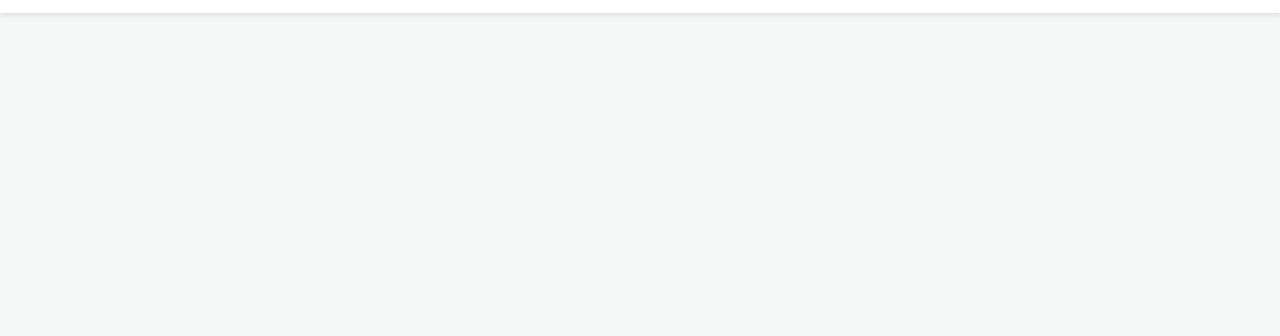
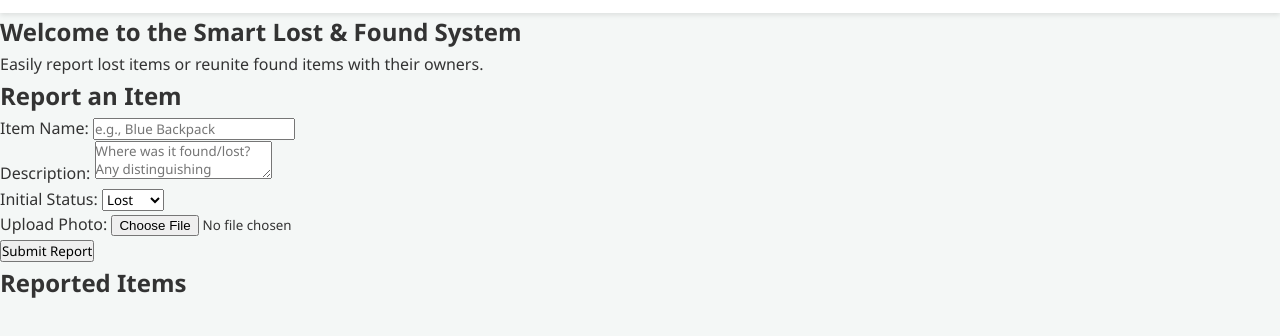
Before and after one commit to Esmartavi/Smart-Lost-and-Found-System-in-Campus, a plain HTML site: page index.html in a window 1280 px wide. Shown: the part 70-406 px from the top of the page. Drawn offline with Linux system fonts and the light colour scheme.

Commit message:
html form for reporting lost and found  kishan

```diff
--- a/index.html
+++ b/index.html
@@ -21,6 +21,50 @@
         </nav>
     </header>
 
+    <main>
+        <section id="home" class="hero">
+            <h2>Welcome to the Smart Lost & Found System</h2>
+            <p>Easily report lost items or reunite found items with their owners.</p>
+        </section>
+
+        <section id="report" class="form-section">
+            <h2>Report an Item</h2>
+            <form id="itemForm">
+                <div class="form-group">
+                    <label for="itemName">Item Name:</label>
+                    <input type="text" id="itemName" required placeholder="e.g., Blue Backpack">
+                </div>
+
+                <div class="form-group">
+                    <label for="itemDescription">Description:</label>
+                    <textarea id="itemDescription" required placeholder="Where was it found/lost? Any distinguishing features?"></textarea>
+                </div>
+
+                <div class="form-group">
+                    <label for="itemStatus">Initial Status:</label>
+                    <select id="itemStatus">
+                        <option value="Lost">Lost</option>
+                        <option value="Found">Found</option>
+                    </select>
+                </div>
+
+                <div class="form-group">
+                    <label for="itemPhoto">Upload Photo:</label>
+                    <input type="file" id="itemPhoto" accept="image/*">
+                </div>
+
+                <button type="submit">Submit Report</button>
+            </form>
+        </section>
+
+        <section id="gallery" class="gallery-section">
+            <h2>Reported Items</h2>
+            <div id="itemsContainer" class="items-grid">
+                </div>
+        </section>
+    </main>
+
+
 
 
     <script src="script.js"></script>
```
